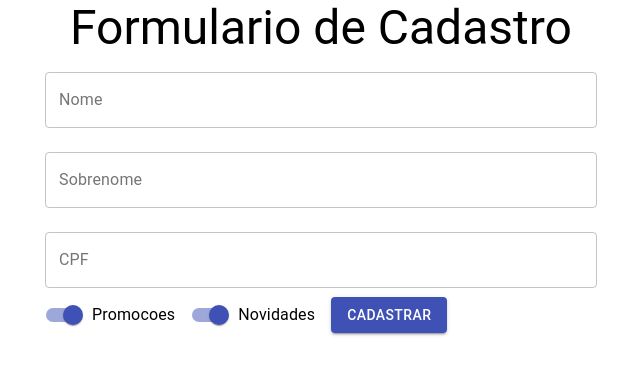
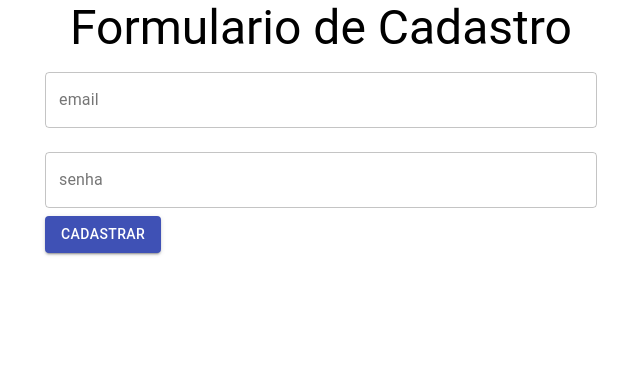
Before and after one commit to JVGS1111/treinamento-react-2, a React (Create React App) app in the folder formulario-em-react/: page / in a window 1280 px wide. Shown: the top 374 px of the page, without its empty margins (319-959 px from the left). Built offline with nearby package versions, Linux system fonts and the light colour scheme.

Commit message:
implementado novos formularios

```diff
--- a/formulario-em-react/src/App.js
+++ b/formulario-em-react/src/App.js
@@ -1,7 +1,6 @@
 import { Component } from 'react';
 import './App.css';
 import FormularioCadastro from './components/formularioCadastro/formularioCadastro.jsx';
-
 import { Container, Typography } from '@material-ui/core/';
 
 
@@ -10,7 +9,7 @@ class App extends Component {
     return (
       <Container component="article" maxWidth="sm">
         <Typography variant="h3" component="h1" align="center">Formulario de Cadastro</Typography>
-        < FormularioCadastro aoEnviar={aoEnviarForm} validarCpf={validarCpf} />
+        <FormularioCadastro aoEnviar={aoEnviarForm} validarCpf={validarCpf} />
       </Container>
 
     )
--- /dev/null
+++ b/formulario-em-react/src/components/formularioCadastro/DadosEntrega.jsx
@@ -0,0 +1,48 @@
+import { TextField, Button } from '@material-ui/core';
+import React from 'react';
+
+function DadosEntrega() {
+    return (
+        <form>
+            <TextField
+                margin="normal"
+                variant="outlined"
+                id="cep"
+                label="CEP"
+                type="number"
+            />
+            <TextField
+                fullWidth
+                margin="normal"
+                variant="outlined"
+                id="endereco"
+                label="Endereco"
+                type="text"
+            />
+            <TextField
+                margin="normal"
+                variant="outlined"
+                id="numero"
+                label="Numero"
+                type="number"
+            />
+            <TextField
+                margin="normal"
+                variant="outlined"
+                id="estado"
+                label="Estado"
+                type="text"
+            />
+            <TextField
+                margin="normal"
+                variant="outlined"
+                id="cidade"
+                label="Cidade"
+                type="text"
+            />
+            <Button type="submit" variant="contained" color="primary" fullWidth>Finalizar cadastro</Button>
+        </form>
+    )
+}
+
+export default DadosEntrega;
--- /dev/null
+++ b/formulario-em-react/src/components/formularioCadastro/DadosPessoais.jsx
@@ -0,0 +1,58 @@
+import React, { useState } from 'react';
+import { Button, TextField, Switch, FormControlLabel } from '@material-ui/core/';
+
+function DadosPessoais({ aoEnviar, validarCpf }) {
+    const [nome, setNome] = useState("");
+    const [sobrenome, setSobrenome] = useState("");
+    const [cpf, setCpf] = useState("");
+    const [promocoes, setPromocoes] = useState(true);
+    const [novidades, setNovidades] = useState(true)
+    const [erros, setErros] = useState({ cpf: { valido: true, texto: "" } })
+
+    return (
+        <form onSubmit={(event) => {
+            event.preventDefault()
+            aoEnviar({ nome, sobrenome, cpf, promocoes, novidades });
+        }}>
+            <TextField
+                value={nome}
+                onChange={event => setNome(event.target.value)}
+                fullWidth
+                margin="normal"
+                variant="outlined"
+                id="nome"
+                label="Nome" />
+            <TextField
+                value={sobrenome}
+                onChange={event => setSobrenome(event.target.value)}
+                fullWidth
+                margin="normal"
+                variant="outlined"
+                id="sobrenome"
+                label="Sobrenome" />
+            <TextField
+                fullWidth margin="normal"
+                variant="outlined"
+                value={cpf}
+                onBlur={() => {
+                    let ehValido = validarCpf(cpf)
+                    setErros({ cpf: ehValido });
+                }
+                }
+                onChange={event => setCpf(event.target.value)}
+                error={!erros.cpf.valido}
+                helperText={erros.cpf.texto}
+                id="cpf"
+                label="CPF" />
+            <FormControlLabel
+                label="Promocoes"
+                control={<Switch onChange={(event => setPromocoes(event.target.checked))} name="promocoes" checked={promocoes} color="primary" />} />
+            <FormControlLabel
+                label="Novidades"
+                control={<Switch onChange={(event => setNovidades(event.target.checked))} name="Novidades" checked={novidades} color="primary" />} />
+
+            <Button type="submit" variant="contained" color="primary">Cadastrar</Button>
+        </form >);
+}
+
+export default DadosPessoais;
--- /dev/null
+++ b/formulario-em-react/src/components/formularioCadastro/DadosUsuario.jsx
@@ -0,0 +1,26 @@
+import { Button, TextField } from '@material-ui/core';
+import React from 'react';
+
+function DadosUsuario() {
+    return (
+        <form>
+            <TextField
+                fullWidth
+                margin="normal"
+                variant="outlined"
+                id="email"
+                label="email"
+                type="email" />
+            <TextField
+                fullWidth
+                margin="normal"
+                variant="outlined"
+                id="senha"
+                label="senha"
+                type="password" />
+            <Button type="submit" variant="contained" color="primary">Cadastrar</Button>
+        </form>
+    )
+}
+
+export default DadosUsuario;
--- a/formulario-em-react/src/components/formularioCadastro/formularioCadastro.jsx
+++ b/formulario-em-react/src/components/formularioCadastro/formularioCadastro.jsx
@@ -1,74 +1,35 @@
+import { Typography } from '@material-ui/core';
 import React, { useState } from 'react';
-import { Button, TextField, Switch, FormControlLabel } from '@material-ui/core/';
+import { Fragment } from 'react';
+import DadosEntrega from './DadosEntrega';
+import DadosPessoais from './DadosPessoais';
+import DadosUsuario from './DadosUsuario';
 
 function FormularioCadastro({ aoEnviar, validarCpf }) {
-    const [nome, setNome] = useState("");
-    const [sobrenome, setSobrenome] = useState("");
-    const [cpf, setCpf] = useState("");
-    const [promocoes, setPromocoes] = useState(true);
-    const [novidades, setNovidades] = useState(true)
-    const [erros, setErros] = useState({ cpf: { valido: true, texto: "" } })
+    const [etapaAtual, setEtapaAtual] = useState(0);
+
+    function formularioAtual(etapaAtual) {
+        switch (etapaAtual) {
+            case 0:
+                return <DadosUsuario />
+            case 1:
+                return <DadosPessoais aoEnviar={aoEnviar} validarCpf={validarCpf} />
+            case 2:
+                return <DadosEntrega />
+
+            default: <Typography>Erro ao selecionar formulario atual</Typography>
+        }
+    }
 
     return (
-        <form onSubmit={(event) => {
-            event.preventDefault()
-            aoEnviar({ nome, sobrenome, cpf, promocoes, novidades });
-        }}>
-            <TextField
-                value={nome}
-                onChange={
-                    (event) => {
+        <Fragment>
+            {formularioAtual(etapaAtual)}
+        </Fragment>
+    )
 
-                        setNome(event.target.value);
-                    }
-                }
-                fullWidth
-                margin="normal"
-                variant="outlined"
-                id="nome"
-                label="Nome" />
-            <TextField
-                value={sobrenome}
-                onChange={
-                    (event) => {
-
-                        setSobrenome(event.target.value);
-                    }
-                }
-                fullWidth
-                margin="normal"
-                variant="outlined"
-                id="sobrenome"
-                label="Sobrenome" />
-            <TextField
-                fullWidth margin="normal"
-                variant="outlined"
-                value={cpf}
-                onBlur={
-                    (event) => {
-                        let ehValido = validarCpf(cpf)
-                        setErros({ cpf: ehValido });
-                    }
-                }
-                onChange={
-                    (event) => {
-
-                        setCpf(event.target.value)
-                    }
-                }
-                error={!erros.cpf.valido}
-                helperText={erros.cpf.texto}
-                id="cpf"
-                label="CPF" />
-            <FormControlLabel
-                label="Promocoes"
-                control={<Switch onChange={(event => setPromocoes(event.target.checked))} name="promocoes" checked={promocoes} color="primary" />} />
-            <FormControlLabel
-                label="Novidades"
-                control={<Switch onChange={(event => setNovidades(event.target.checked))} name="Novidades" checked={novidades} color="primary" />} />
-
-            <Button type="submit" variant="contained" color="primary">Cadastrar</Button>
-        </form >);
 }
 
+
+{/*
+<DadosEntrega /> */}
 export default FormularioCadastro;
```
Also changed, not shown: formulario-em-react/src/components/formularioCadastro/formularioCadastro.css (deleted).
